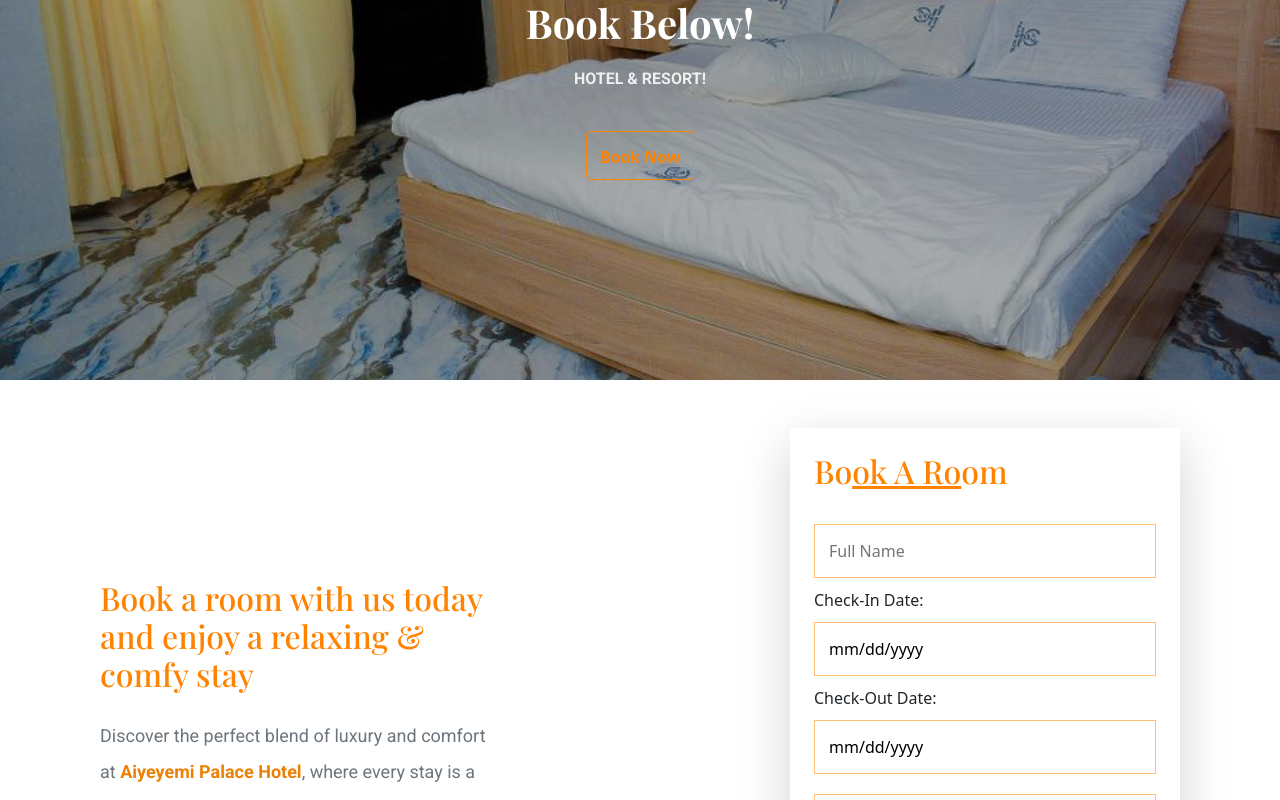
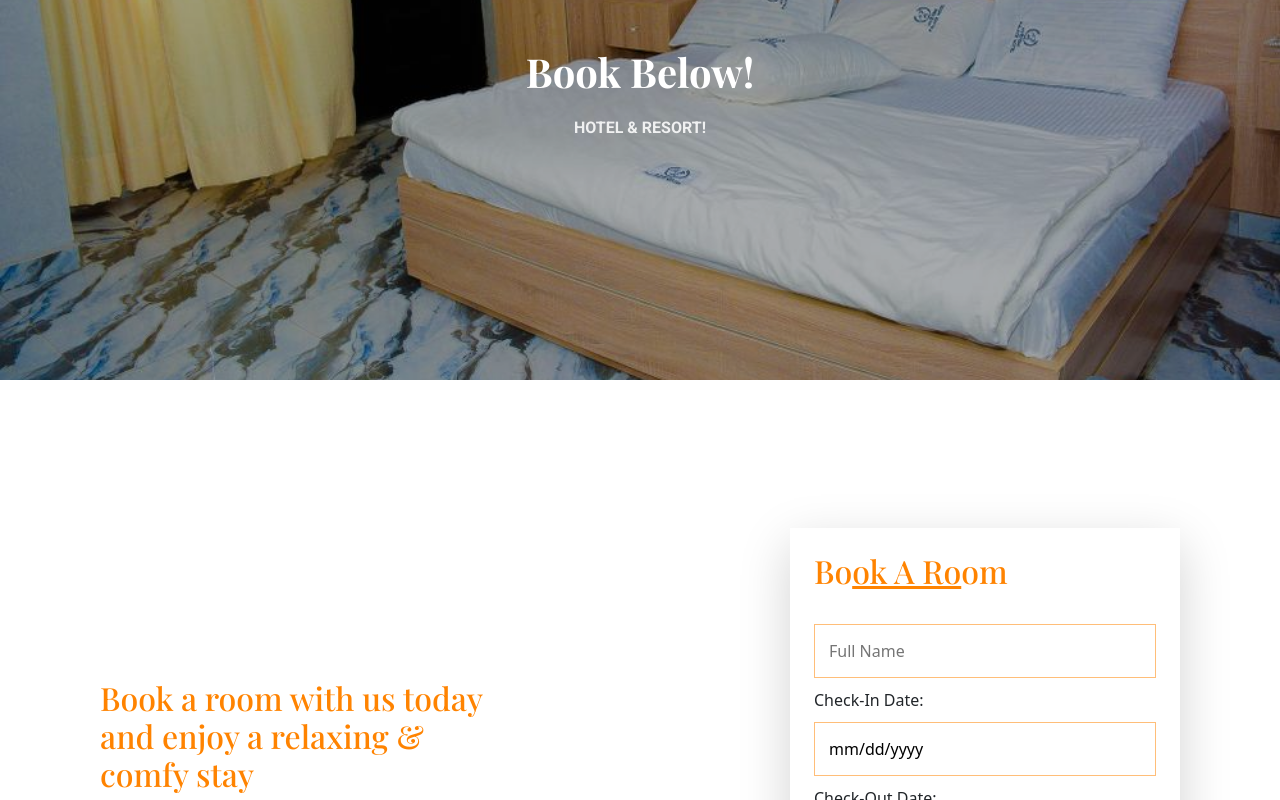
Before and after one commit to pepelindr13/Aiyeyemi, a React (Vite) app: page /booking in a window 1280 px wide. Shown: the part 420-1220 px from the top of the page. Built offline with nearby package versions, Linux system fonts and the light colour scheme; a web font is replaced by a local one.

Commit message:
committed

```diff
--- a/src/Components/Book.jsx
+++ b/src/Components/Book.jsx
@@ -91,7 +91,6 @@ const Book = () => {
               >
                 <h1 style={{fontSize:"40px"}}>Book Below!</h1>
                 <p>HOTEL & RESORT!</p>
-                <button className="bookBtn">Book Now </button>
               </div>
             </div>
             <div className="carousel-item" data-bs-interval="2500">
@@ -102,7 +101,6 @@ const Book = () => {
               >
                 <h1 style={{fontSize:"40px"}}>Comfy & Luxurious Rooms</h1>
                 <p>YOUR ROOM YOUR STAY!</p>
-                <button className="bookBtn">Book Now </button>
               </div>
             </div>
             <div className="carousel-item" data-bs-interval="2500">
@@ -113,7 +111,6 @@ const Book = () => {
               >
                 <h1 style={{fontSize:"40px"}}>Enjoy every second.</h1>
                 <p>ENJOY WITH US!</p>
-                <button className="bookBtn">Book Now </button>
               </div>
             </div>
           </div>
--- a/src/index.css
+++ b/src/index.css
@@ -712,8 +712,9 @@ color: white;
   display: grid;
   grid-template-columns: 1fr 1fr;
   gap: 300px;
-  padding: 100px;
+  padding:200px 100px;
   align-items: center;
+  margin-top: 100px;
 }
 
 .bookDiv h2 {
```
